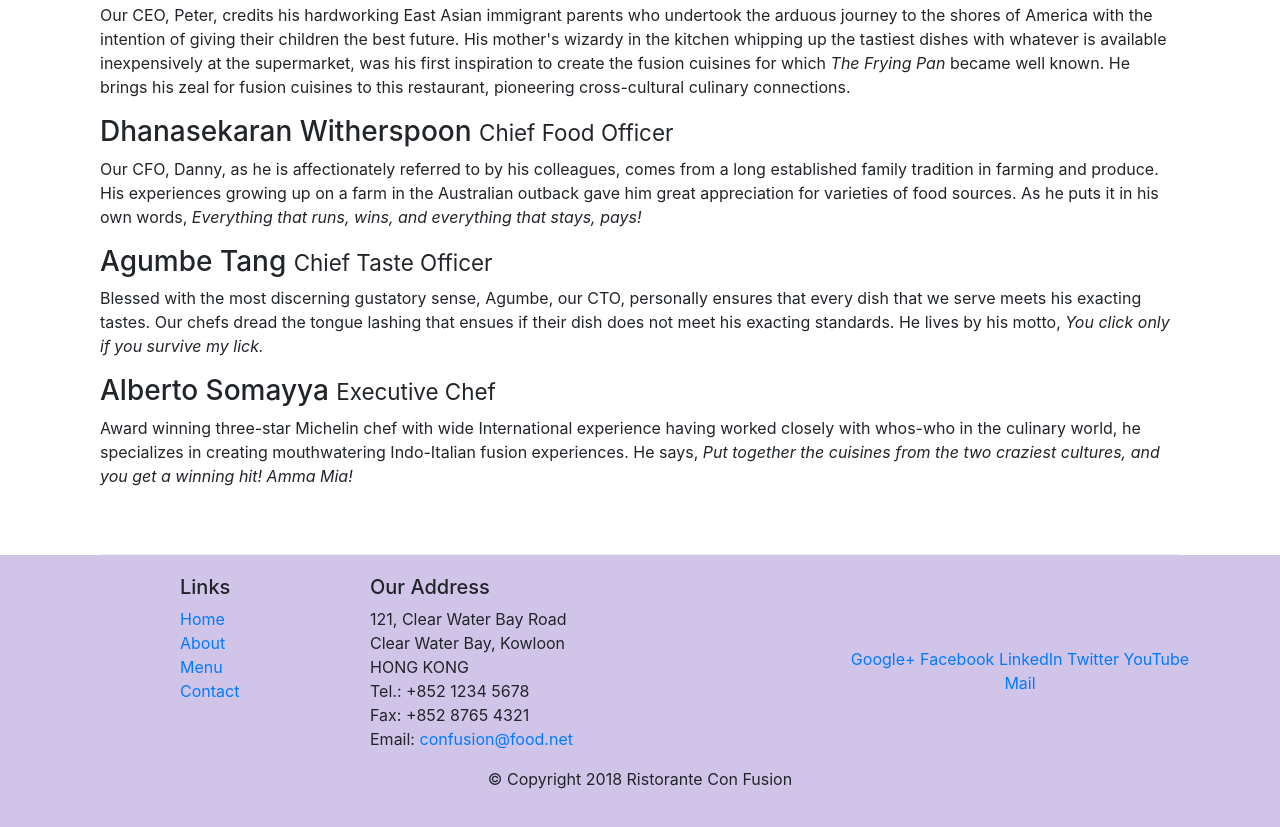
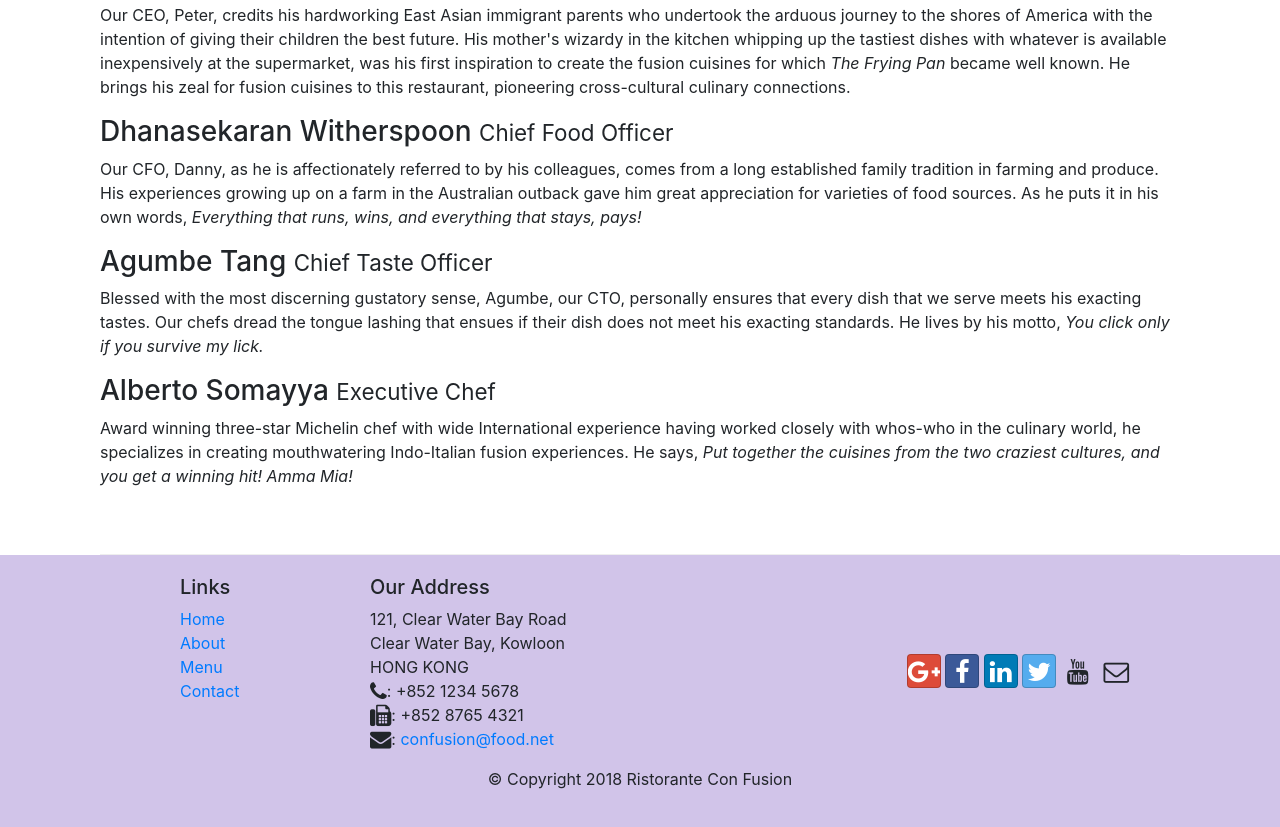
Before and after one commit to AmanJ02/Bootstrap4, a website: page aboutus.html in a window 1280 px wide. Shown: the part 958-1785 px from the top of the page. Drawn offline with nearby package versions, Linux system fonts and the light colour scheme.

Commit message:
Icon Fonts

```diff
--- a/aboutus.html
+++ b/aboutus.html
@@ -9,6 +9,8 @@
 
     <!-- Bootstrap CSS -->
     <link rel="stylesheet" href="node_modules/bootstrap/dist/css/bootstrap.min.css">
+    <link rel="stylesheet" href="node_modules/font-awesome/css/font-awesome.min.css">
+    <link rel="stylesheet" href="node_modules/bootstrap-social/bootstrap-social.css">
     <link rel="stylesheet" href="css/styles.css">
     <title>Ristorante Con Fusion: About Us</title>
 
@@ -24,10 +26,10 @@
             <a class="navbar-brand mr-auto" href="./index.html">Ristorante Con Fusion</a>
             <div class="collapse navbar-collapse" id="Navbar">
                 <ul class="navbar-nav mr-auto">
-                   <li class="nav-item"><a class="nav-link" href="./index.html">Home</a></li>
-                   <li class="nav-item active"><a class="nav-link" href="#">About</a></li>
-                   <li class="nav-item"><a class="nav-link" href="#">Menu</a></li>
-                   <li class="nav-item"><a class="nav-link" href="#">Contact</a></li>
+                   <li class="nav-item"><a class="nav-link" href="./index.html"><span class="fa fa-home fa-lg"></span> Home</a></li>
+                   <li class="nav-item active"><a class="nav-link" href="#"><span class="fa fa-info fa-lg"></span> About</a></li>
+                   <li class="nav-item"><a class="nav-link" href="#"><span class="fa fa-list fa-lg"></span> Menu</a></li>
+                   <li class="nav-item"><a class="nav-link" href="#"><span class="fa fa-address-card fa-lg"></span> Contact</a></li>
                 </ul>
             </div>
         </div>
@@ -102,19 +104,19 @@
 		              121, Clear Water Bay Road<br>
 		              Clear Water Bay, Kowloon<br>
 		              HONG KONG<br>
-		              Tel.: +852 1234 5678<br>
-		              Fax: +852 8765 4321<br>
-		              Email: <a href="mailto:confusion@food.net">confusion@food.net</a>
+		              <i class="fa fa-phone fa-lg"></i>: +852 1234 5678<br>
+		              <i class="fa fa-fax fa-lg"></i>: +852 8765 4321<br>
+		              <i class="fa fa-envelope fa-lg"></i>: <a href="mailto:confusion@food.net">confusion@food.net</a>
 		           </address>
                 </div>
                 <div class="col-12 col-sm-4 align-self-center">
                     <div class="text-center">
-                        <a href="http://google.com/+">Google+</a>
-                        <a href="http://www.facebook.com/profile.php?id=">Facebook</a>
-                        <a href="http://www.linkedin.com/in/">LinkedIn</a>
-                        <a href="http://twitter.com/">Twitter</a>
-                        <a href="http://youtube.com/">YouTube</a>
-                        <a href="mailto:">Mail</a>
+                        <a class="btn btn-social-icon btn-google" href="http://google.com/+"><i class="fa fa-google-plus fa-lg"></i></a>
+                        <a class="btn btn-social-icon btn-facebook" href="http://www.facebook.com/profile.php?id="><i class="fa fa-facebook fa-lg"></i></a>
+                        <a class="btn btn-social-icon btn-linkedin" href="http://www.linkedin.com/in/"><i class="fa fa-linkedin fa-lg"></i></a>
+                        <a class="btn btn-social-icon btn-twitter" href="http://twitter.com/"><i class="fa fa-twitter fa-lg"></i></a>
+                        <a class="btn btn-social-icon btn-youtube" href="http://youtube.com/"><i class="fa fa-youtube fa-lg"></i></a>
+                        <a class="btn btn-social-icon btn-mail" href="mailto:"><i class="fa fa-envelope-o fa-lg"></i></a>
                     </div>
                 </div>
            </div>
--- a/package.json
+++ b/package.json
@@ -15,6 +15,8 @@
   },
   "dependencies": {
     "bootstrap": "^4.3.1",
+    "bootstrap-social": "^5.1.1",
+    "font-awesome": "^4.7.0",
     "jquery": "^3.4.1",
     "popper.js": "^1.12.9"
   }
```
Also changed, not shown: index.html (+15 -13 lines), 1 other file.
